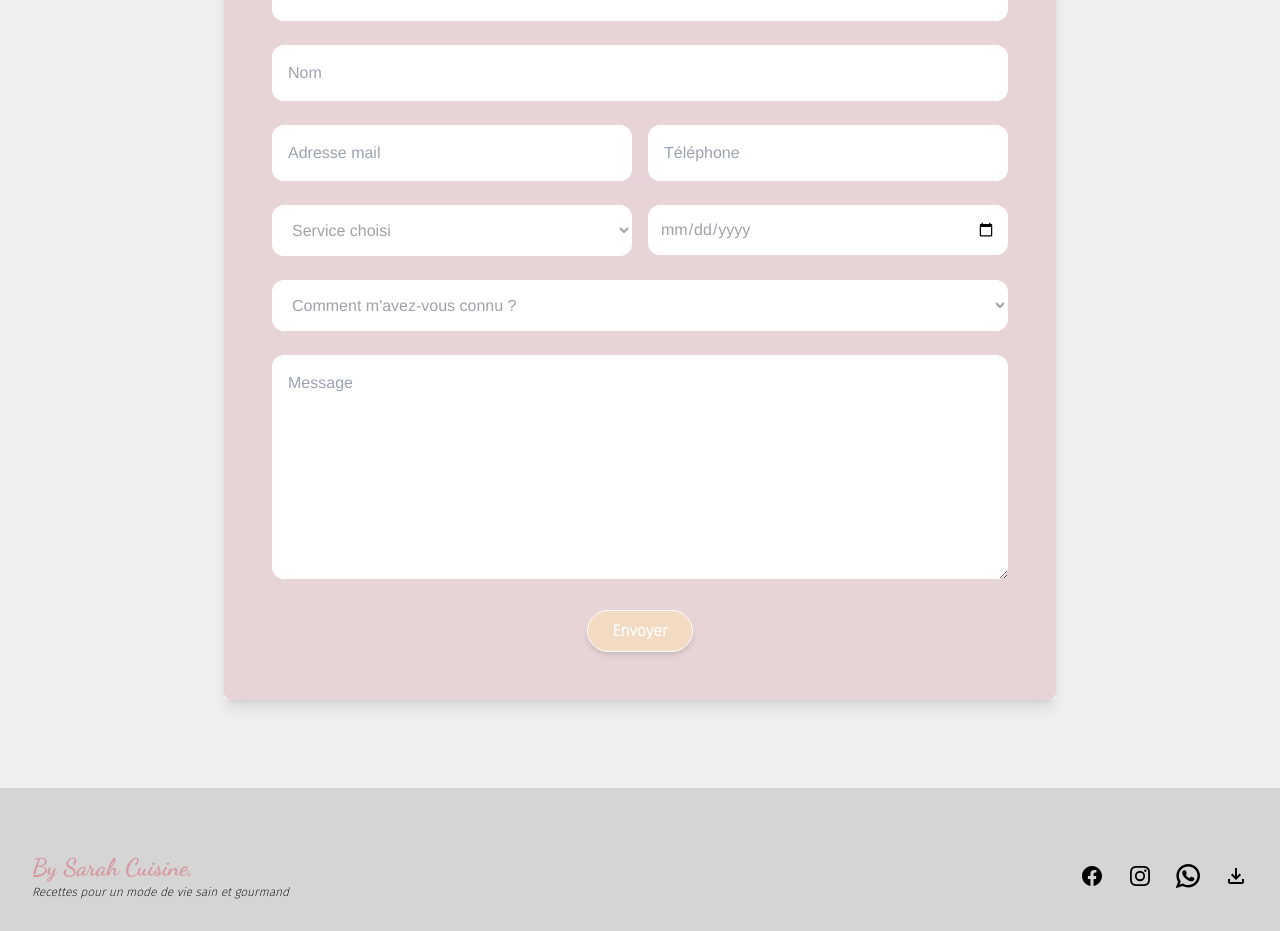
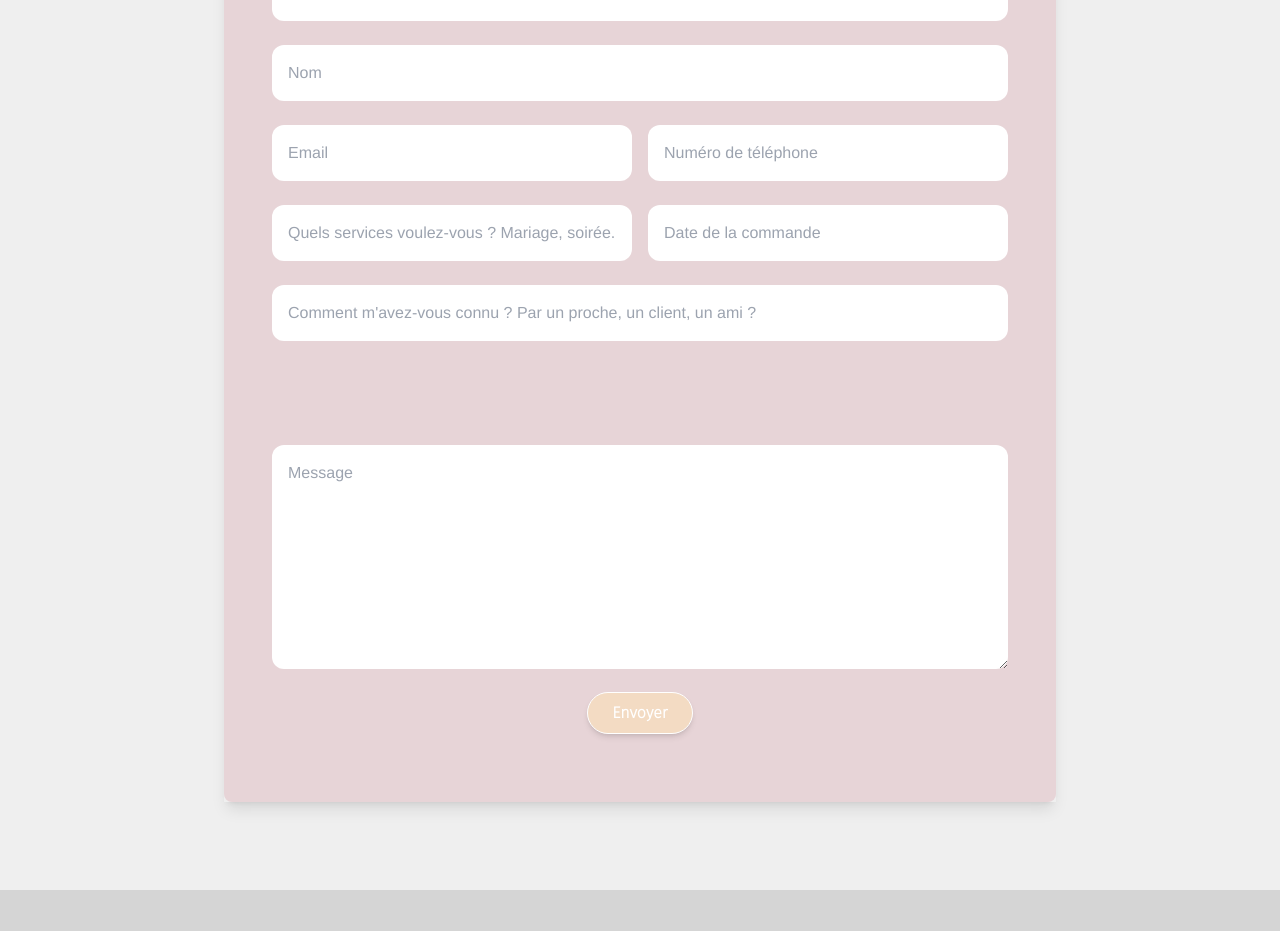
Before and after one commit to franzhopp/By-Sarah-Cuisine, a React (Vite) app: page /devisgratuit in a window 1280 px wide. Shown: the part 706-1637 px from the top of the page. Built offline with nearby package versions, Linux system fonts and the light colour scheme.

Commit message:
[ADD] form devis ok

```diff
--- a/src/Components/Contact/form-contact.jsx
+++ b/src/Components/Contact/form-contact.jsx
@@ -236,7 +236,7 @@ const Form = () => {
                     <svg
                       aria-hidden="true"
                       role="status"
-                      class="flex justify-center w-6 h-6 text-white animate-spin"
+                      class="flex justify-center w-3 h-3 text-white animate-spin"
                       viewBox="0 0 100 101"
                       fill="none"
                       xmlns="http://www.w3.org/2000/svg"
@@ -255,6 +255,8 @@ const Form = () => {
                   "Envoyer"
                 )}
               </button>
+
+
             </form>
             <div className="mt-5 text-center font-sans-serif text-white font-extrabold">
               {status && <p>{status}</p>}
--- a/src/Pages/Devis/devis.jsx
+++ b/src/Pages/Devis/devis.jsx
@@ -1,6 +1,118 @@
+import { useEffect, useState } from "react";
+import emailjs from "emailjs-com";
 import NavbarDevis from "../../Components/Navigation/navbar-devis";
 
 const Devis = () => {
+  const [status, setStatus] = useState("");
+
+  const [formData, setFormData] = useState({
+    firstname: "",
+    lastname: "",
+    email: "",
+    tel: "",
+    select: "",
+    selectOther: "",
+    date: "",
+    message: "",
+  });
+
+  const [errors, setErrors] = useState({
+    firstname: "",
+    lastname: "",
+    email: "",
+    tel: "",
+    select: "",
+    selectOther: "",
+    date: "",
+    message: "",
+  });
+
+  const [isLoading, setIsLoading] = useState(false);
+
+  const handleInputChange = (event) => {
+    const { name, value } = event.target;
+    setFormData((prevData) => ({
+      ...prevData,
+      [name]: value,
+    }));
+  };
+
+  const handleSubmit = async (event) => {
+    event.preventDefault();
+
+    const newErrors = {};
+
+    if (!formData.firstname) {
+      newErrors.firstname = "Veuillez entrer un prénom.";
+    }
+
+    if (!formData.lastname) {
+      newErrors.lastname = "Veuillez entrer un nom.";
+    }
+
+    if (!formData.email) {
+      newErrors.email = "Veuillez entrer un email.";
+    }
+
+    if (!formData.tel) {
+      newErrors.tel = "Veuillez entrer un numéro de téléphone.";
+    }
+
+    if (!formData.select) {
+      newErrors.select = "Veuillez entrer une information.";
+    }
+
+    if (!formData.selectOther) {
+      newErrors.selectOther = "Veuillez entrer une information.";
+    }
+
+    if (!formData.date) {
+      newErrors.date = "Veuillez entrer une date.";
+    }
+
+    if (!formData.message) {
+      newErrors.message = "Veuillez entrer un message.";
+    }
+
+    if (Object.keys(newErrors).length > 0) {
+      setErrors(newErrors);
+      return;
+    }
+
+    setIsLoading(true);
+
+    const emailParams = {
+      to_name: "Sarah",
+      firstname: formData.firstname,
+      lastname: formData.lastname,
+      email: formData.email,
+      tel: formData.tel,
+      select: formData.select,
+      selectOther: formData.selectOther,
+      date: formData.date,
+      message: formData.message,
+    };
+
+    try {
+      const response = await emailjs.send(
+        "service_5z74upq",
+        "template_h7yknhf",
+        emailParams
+      );
+
+      console.log("Email envoyé !", response.status, response.text);
+      setStatus("Merci ! Votre devis a bien été envoyé.");
+    } catch (error) {
+      console.error("Erreur d'envoi d'e-mail :", error);
+    }
+
+    setIsLoading(false);
+  };
+
+  useEffect(() => {
+    emailjs.init("E-u_BQRxlwXZIR-_Y");
+  }, []);
+
   return (
     <div>
       <div className="bg-efefef">
@@ -16,9 +128,8 @@ const Devis = () => {
                 <div className="text-black mt-12 mb-16 font-sans-serif text-base text-center">
                   Si vous avez l'intention d'organiser un événement majeur tel
                   qu'un <span className="font-extrabold">mariage</span> ou un{" "}
-                  <span className="font-extrabold">anniversaire</span>,
-                  veuillez le mentionner afin que le chef puisse traiter
-                  votre demande.
+                  <span className="font-extrabold">anniversaire</span>, veuillez
+                  le mentionner afin que le chef puisse traiter votre demande.
                 </div>
               </div>
             </div>
@@ -27,124 +138,192 @@ const Devis = () => {
               <div className="bg-gray-100 p-8 mb-10 shadow-lg lg:col-span-3 lg:p-12">
                 <form action="" className="space-y-4">
                   <div>
-                    <label className="sr-only" htmlFor="name">
-                      Prénom
-                    </label>
                     <input
-                      className="rounded-xl w-full p-4 outline-none input-secondary border-gray-200 text-md mb-2"
+                      className={`rounded-xl w-full p-4 outline-none input-secondary border-gray-200 text-md mb-2 ${
+                        errors.firstname ? "input-error border-red-700" : ""
+                      }`}
                       placeholder="Prénom"
-                      type="text"
-                      id="name"
+                      id="firstname"
+                      name="firstname"
+                      value={formData.firstname}
+                      onChange={handleInputChange}
                     />
+                    {errors.firstname && (
+                      <p className="text-left font-sans-serif text-red-700">
+                        {errors.firstname}
+                      </p>
+                    )}
                   </div>
                   <div>
-                    <label className="sr-only" htmlFor="name">
-                      Nom
-                    </label>
                     <input
-                      className="rounded-xl w-full p-4 outline-none input-secondary border-gray-200 text-md mb-2"
+                      className={`rounded-xl w-full p-4 outline-none input-secondary border-gray-200 text-md mb-2 ${
+                        errors.lastname ? "input-error border-red-700" : ""
+                      }`}
                       placeholder="Nom"
-                      type="text"
-                      id="name"
+                      id="lastname"
+                      name="lastname"
+                      value={formData.lastname}
+                      onChange={handleInputChange}
                     />
+                    {errors.lastname && (
+                      <p className="text-left font-sans-serif text-red-700">
+                        {errors.lastname}
+                      </p>
+                    )}
                   </div>
-
                   <div className="grid grid-cols-1 gap-4 sm:grid-cols-2">
                     <div>
-                      <label className="sr-only" htmlFor="email">
-                        Email
-                      </label>
                       <input
-                        className="rounded-xl w-full p-4 outline-none input-secondary border-gray-200 text-md mb-2"
-                        placeholder="Adresse mail"
-                        type="email"
+                        className={`rounded-xl w-full p-4 outline-none input-secondary border-gray-200 text-md mb-2 ${
+                          errors.email ? "input-error border-red-700" : ""
+                        }`}
+                        placeholder="Email"
                         id="email"
+                        name="email"
+                        value={formData.email}
+                        onChange={handleInputChange}
                       />
+                      {errors.email && (
+                        <p className="text-left font-sans-serif text-red-700">
+                          {errors.email}
+                        </p>
+                      )}
                     </div>
-
                     <div>
-                      <label className="sr-only" htmlFor="phone">
-                        Téléphone
-                      </label>
                       <input
-                        className="rounded-xl w-full p-4 outline-none input-secondary border-gray-200 text-md mb-2"
-                        placeholder="Téléphone"
+                        className={`rounded-xl w-full p-4 outline-none input-secondary border-gray-200 text-md mb-2 ${
+                          errors.tel ? "input-error border-red-700" : ""
+                        }`}
+                        placeholder="Numéro de téléphone"
                         type="tel"
-                        id="phone"
+                        id="tel"
+                        name="tel"
+                        value={formData.tel}
+                        onChange={handleInputChange}
                       />
+                      {errors.tel && (
+                        <p className="text-left font-sans-serif text-red-700">
+                          {errors.tel}
+                        </p>
+                      )}
                     </div>
                   </div>
 
                   <div className="grid grid-cols-1 gap-4 sm:grid-cols-2">
                     <div>
-                      <label className="sr-only" htmlFor="email">
-                        Service choisi
-                      </label>
-                      <select
-                        className="rounded-xl w-full p-4 outline-none input-secondary border-gray-200 text-md mb-2 bg-white text-zinc-400"
-                        placeholder="Service choisi"
-                        type="email"
-                        id="email"
-                      >
-                        <option selected>Service choisi</option>
-                        <option>Plats</option>
-                        <option>Desserts</option>
-                        <option>Évènements</option>
-                        <option>Mariage</option>
-                      </select>
+                      <input
+                        className={`rounded-xl w-full p-4 outline-none input-secondary border-gray-200 text-md mb-2 ${
+                          errors.select ? "input-error border-red-700" : ""
+                        }`}
+                        placeholder="Quels services voulez-vous ? Mariage, soirée...?"
+                        type="select"
+                        id="select"
+                        name="select"
+                        value={formData.select}
+                        onChange={handleInputChange}
+                      />
+                      {errors.select && (
+                        <p className="text-left font-sans-serif text-red-700">
+                          {errors.select}
+                        </p>
+                      )}
                     </div>
-
                     <div>
-                      <label className="sr-only" htmlFor="phone">
-                        Date de la commande
-                      </label>
                       <input
-                        className="rounded-xl w-full p-3 outline-none input-secondary border-gray-200 text-md mb-2 bg-white text-zinc-400"
+                        className={`rounded-xl w-full p-4 outline-none input-secondary border-gray-200 text-md mb-2 ${
+                          errors.date ? "input-error border-red-700" : ""
+                        }`}
                         placeholder="Date de la commande"
-                        type="date"
-                        id="phone"
+                        type="text"
+                        id="date"
+                        name="date"
+                        value={formData.date}
+                        onChange={handleInputChange}
                       />
+                      {errors.date && (
+                        <p className="text-left font-sans-serif text-red-700">
+                          {errors.date}
+                        </p>
+                      )}
                     </div>
                   </div>
 
                   <div>
-                    <select
-                      className="rounded-xl w-full p-4 outline-none input-secondary border-gray-200 text-md mb-2 bg-white text-zinc-400"
-                      placeholder="Service choisi"
-                      type="email"
-                      id="email"
-                    >
-                      <option selected>{`Comment m'avez-vous connu ?`}</option>
-                      <option>Par un proche</option>
-                      <option>Sur internet</option>
-                      <option>Les réseaux sociaux</option>
-                      <option>Client régulier</option>
-                    </select>
+                    <div>
+                      <input
+                        className={`rounded-xl w-full p-4 outline-none input-secondary border-gray-200 text-md mb-2 ${
+                          errors.selectOther ? "input-error border-red-700" : ""
+                        }`}
+                        placeholder="Comment m'avez-vous connu ? Par un proche, un client, un ami ?"
+                        type="text"
+                        id="selectOther"
+                        name="selectOther"
+                        value={formData.selectOther}
+                        onChange={handleInputChange}
+                      />
+                      {errors.selectOther && (
+                        <p className="text-left font-sans-serif text-red-700">
+                          {errors.selectOther}
+                        </p>
+                      )}
+                    </div>
                   </div>
 
                   {/* Message */}
                   <div>
-                    <label className="sr-only" htmlFor="message">
-                      Message
-                    </label>
-
                     <textarea
-                      className="rounded-xl w-full p-4 outline-none input-secondary border-gray-200 text-md mb-2 bg-white"
+                      className={`rounded-xl w-full p-4 outline-none input-secondary border-gray-200 text-md mt-20 ${
+                        errors.firstname ? "input-error border-red-700" : ""
+                      }`}
                       placeholder="Message"
                       rows="8"
                       id="message"
+                      name="message"
+                      value={formData.message}
+                      onChange={handleInputChange}
                     ></textarea>
+                    {errors.message && (
+                      <p className="text-left font-sans-serif text-red-700">
+                        {errors.message}
+                      </p>
+                    )}
                   </div>
-
-                  <div className="flex justify-center items-center mt-4">
+                  <div className="flex justify-center">
                     <button
+                      onClick={handleSubmit}
                       type="submit"
-                      className="bg-f3dbc3 font-sans-serif font-extrabold shadow-md px-6 py-2 border rounded-3xl text-white hover:bg-e9c2c2"
+                      className="bg-f3dbc3 font-sans-serif font-extrabold shadow-md px-6 py-2 border rounded-3xl text-white cursor-pointer"
+                      value="Envoyer"
                     >
-                      Envoyer
+                      {isLoading ? (
+                        <div className="text-white font-medium rounded-lg px-6 py-2">
+                          <svg
+                            aria-hidden="true"
+                            role="status"
+                            class="flex justify-center w-3 h-3 text-white animate-spin"
+                            viewBox="0 0 100 101"
+                            fill="none"
+                            xmlns="http://www.w3.org/2000/svg"
+                          >
+                            <path
+                              d="M100 50.5908C100 78.2051 77.6142 100.591 50 100.591C22.3858 100.591 0 78.2051 0 50.5908C0 22.9766 22.3858 0.59082 50 0.59082C77.6142 0.59082 100 22.9766 100 50.5908ZM9.08144 50.5908C9.08144 73.1895 27.4013 91.5094 50 91.5094C72.5987 91.5094 90.9186 73.1895 90.9186 50.5908C90.9186 27.9921 72.5987 9.67226 50 9.67226C27.4013 9.67226 9.08144 27.9921 9.08144 50.5908Z"
+                              fill="#E5E7EB"
+                            />
+                            <path
+                              d="M93.9676 39.0409C96.393 38.4038 97.8624 35.9116 97.0079 33.5539C95.2932 28.8227 92.871 24.3692 89.8167 20.348C85.8452 15.1192 80.8826 10.7238 75.2124 7.41289C69.5422 4.10194 63.2754 1.94025 56.7698 1.05124C51.7666 0.367541 46.6976 0.446843 41.7345 1.27873C39.2613 1.69328 37.813 4.19778 38.4501 6.62326C39.0873 9.04874 41.5694 10.4717 44.0505 10.1071C47.8511 9.54855 51.7191 9.52689 55.5402 10.0491C60.8642 10.7766 65.9928 12.5457 70.6331 15.2552C75.2735 17.9648 79.3347 21.5619 82.5849 25.841C84.9175 28.9121 86.7997 32.2913 88.1811 35.8758C89.083 38.2158 91.5421 39.6781 93.9676 39.0409Z"
+                              fill="currentColor"
+                            />
+                          </svg>
+                        </div>
+                      ) : (
+                        "Envoyer"
+                      )}
                     </button>
                   </div>
                 </form>
+                <div className="mt-5 text-center font-sans-serif text-white font-extrabold">
+                  {status && <p>{status}</p>}
+                </div>
               </div>
             </div>
           </div>
```
